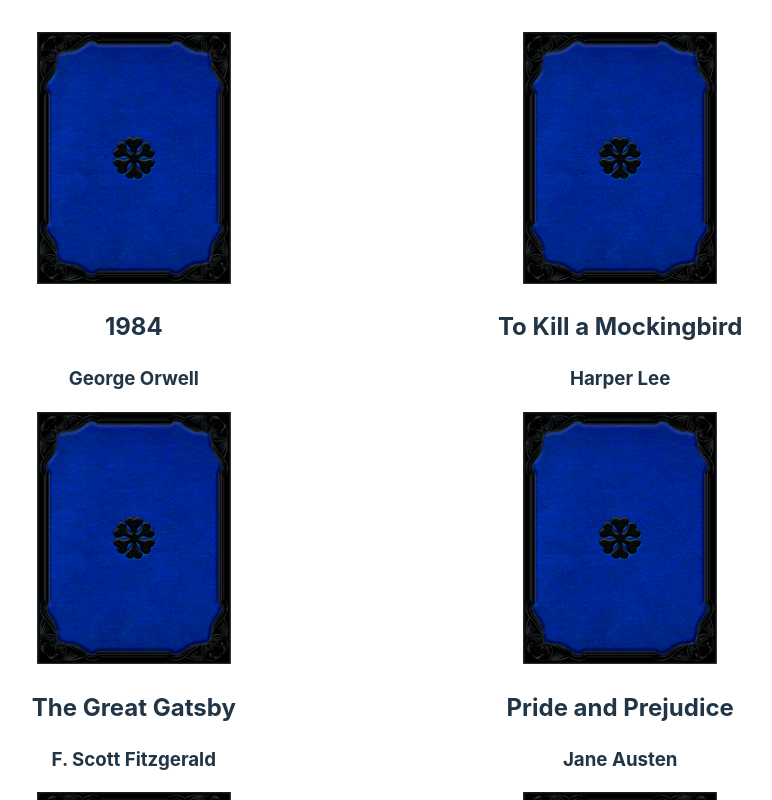
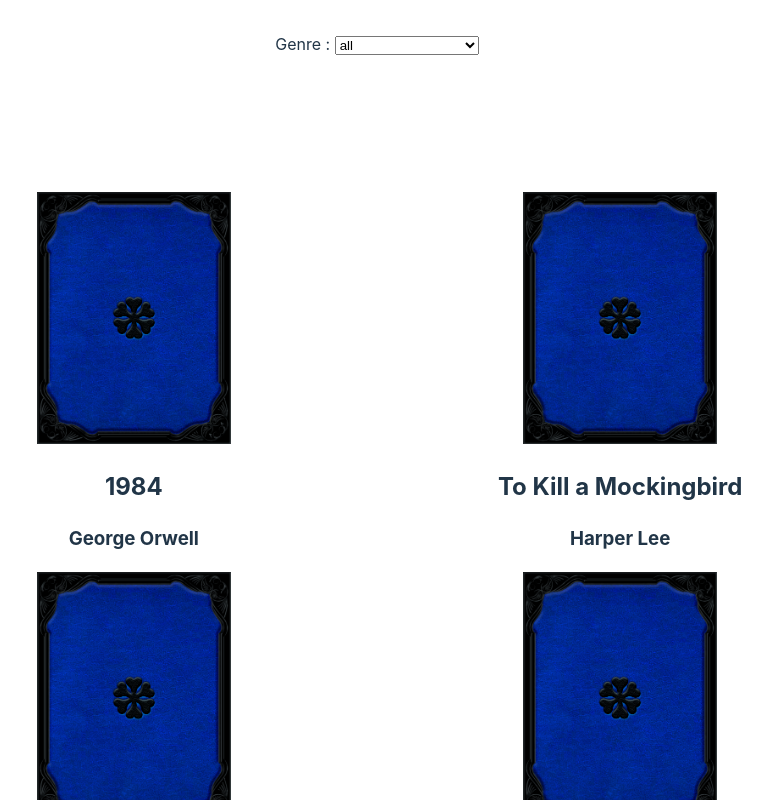
Before and after one commit to ameurelmoukh04/React_HOMEWORKS, a React (Vite) app: page / in a window 1280 px wide. Shown: the top 800 px of the page, without its empty margins (263-1035 px from the left). Built offline with nearby package versions, Linux system fonts and the light colour scheme.

Commit message:
commited

```diff
--- a/src/components/ListLivre.jsx
+++ b/src/components/ListLivre.jsx
@@ -3,6 +3,13 @@
 import LivreTitle from './innerComposants/LivreTitle'
 import LivrePrice from './innerComposants/LivrePrice'
 export default class ListLivre extends Component {
+
+  constructor(props){
+    super(props);
+    this.state = {selectedGenre : "all"}
+
+
+  }
   data = [
     {
       "title": "1984", "author": "George Orwell", "publicationYear":
@@ -27,19 +34,46 @@
         1988, "genre": "Philosophical Fiction", "rating": 4.7
     }
   ]
+changeGenre =(e) =>{
+  let selectedv = e.target.value;
+this.setState({selectedGenre: selectedv});
+}
   render() {
     return (
       <div style={{width:"100%"}}>
+        <div style={{height:"20vh"}}>
 
-        {this.data.map((livre) => (
-          <div key={livre.title} style={{width:"40%",display:"inline-block"}}>
 
-            <LivreImg />
-            <LivreTitle title={livre.title} />
-            <LivrePrice author={livre.author} />
+          <label htmlFor="genre">Genre : </label>
+          <select name="genre" id="genre" onChange={this.changeGenre} value={this.state.selectedGenre}>
+            <option value="all">all</option>
+            {this.data.map((livre)=>(
+            <option value={livre.genre}>{livre.genre}</option>
+            ))}
+          </select>
 
-          </div>
-        ))}
+        </div>
+
+        {this.state.selectedGenre === "all" ? (
+  this.data.map((livre) => (
+    <div key={livre.title} style={{ width: "40%", display: "inline-block" }}>
+      <LivreImg />
+      <LivreTitle title={livre.title} />
+      <LivrePrice author={livre.author} />
+    </div>
+  ))
+) : (
+  this.data
+    .filter((livre) => livre.genre === this.state.selectedGenre)
+    .map((livre) => (
+      <div key={livre.title} style={{ width: "40%", display: "inline-block" }}>
+        <LivreImg />
+        <LivreTitle title={livre.title} />
+        <LivrePrice author={livre.author} />
+      </div>
+    ))
+)}
+
         </div>
 
 
--- a/src/components/Livre.jsx
+++ b/src/components/Livre.jsx
@@ -1,7 +1,4 @@
 import React, { Component } from 'react'
-import LivreImg from './innerComposants/LivreImg'
-import LivrePrice from './innerComposants/LivrePrice'
-import LivreTitle from './innerComposants/LivreTitle'
 import ListLivre from './ListLivre'
 export default class Livre extends Component {
 
```
Also changed, not shown: src/components/Footer.jsx (deleted, +0 -9 lines), src/components/Header.jsx (deleted, +0 -9 lines).
